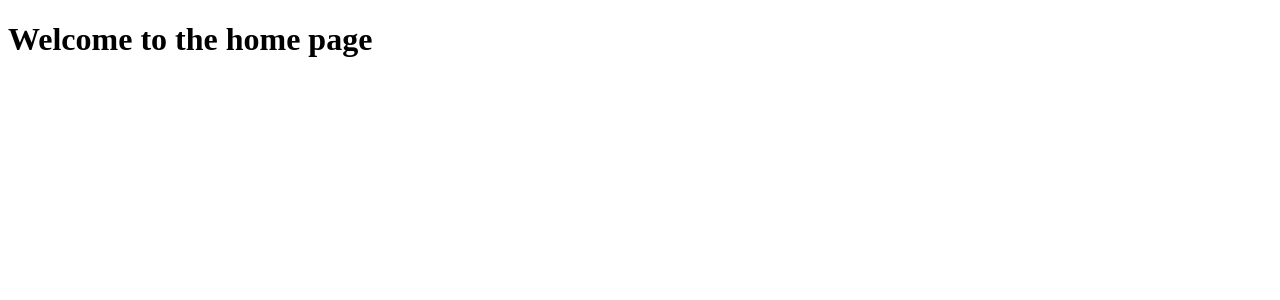
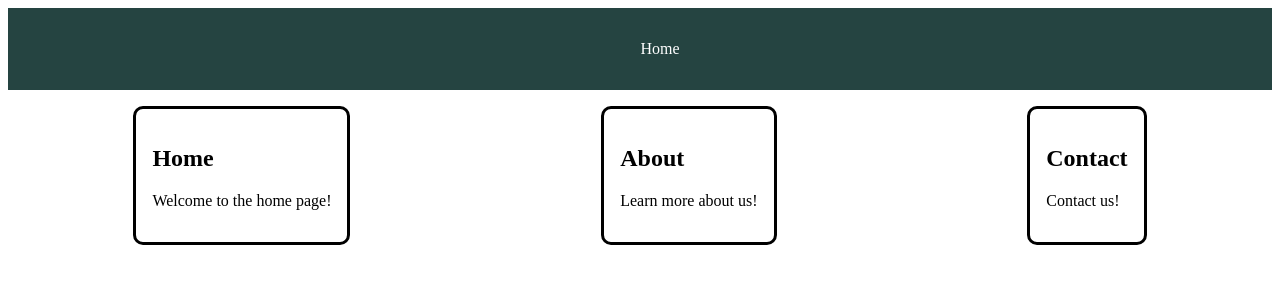
Before and after one commit to walliscode/ProcessNavigator, a Flask app: page / in a window 1280 px wide. Shown: the top 300 px of the page. Run offline with Flask 3, Linux system fonts and the light colour scheme.

Commit message:
added main template along with navbar

```diff
--- /dev/null
+++ b/process_navigator/static/styles.css
@@ -0,0 +1,33 @@
+/*set colour scheme for the app*/
+
+:root {
+  --add-button-color: #69995D;
+  --edit-button-color: #2E5077;
+  --delete-button-color: #D64550;
+  --app-color: #254441;
+
+}
+
+nav {
+  background-color: var(--app-color);
+  padding: 1rem;
+  text-align: center;
+}
+
+a {
+  color: white;
+  text-decoration: none;
+}
+
+.content {
+  display: flex;
+  flex-direction: row;
+  justify-content: space-around;
+}
+
+.form-container {
+  border-style: solid;
+  border-radius: 10px;
+  margin: 1rem;
+  padding: 1rem;
+}
--- /dev/null
+++ b/process_navigator/templates/base/main.html
@@ -0,0 +1,40 @@
+<!DOCTYPE html>
+<html lang="en">
+
+<head>
+  <meta charset="UTF-8">
+  <title></title>
+  <link rel="stylesheet" href="{{ url_for('static', filename='styles.css')}}">
+</head>
+
+{% include 'base/navbar.html' %}
+
+
+<section class="content">
+
+  <div class="form-container">
+    {% block form_1 %}
+
+    {% endblock %}
+
+  </div>
+  <div class="form-container">
+
+    {% block form_2 %}
+
+    {% endblock %}
+
+  </div>
+
+  <div class="form-container">
+
+    {% block form_3 %}
+
+    {% endblock %}
+  </div>
+
+
+
+</section>
+
+</html>
--- /dev/null
+++ b/process_navigator/templates/base/navbar.html
@@ -0,0 +1,5 @@
+<nav>
+  <ul>
+    <a href="{{ url_for('home.index') }}">Home</a>
+  </ul>
+</nav>
--- a/process_navigator/templates/home/index.html
+++ b/process_navigator/templates/home/index.html
@@ -1,11 +1,16 @@
-<!DOCTYPE html>
-<html>
-<head>
-    <title>Home Page</title>
-</head>
-<body>
-    <h1>Welcome to the home page</h1>
+{% extends 'base/main.html' %}
 
+{% block form_1 %}
+<h1>Home</h1>
+<p>Welcome to the home page!</p>
+{% endblock %}
 
-</body>
-</html>
+{% block form_2 %}
+<h1>About</h1>
+<p>Learn more about us!</p>
+{% endblock %}
+
+{% block form_3 %}
+<h1>Contact</h1>
+<p>Contact us!</p>
+{% endblock %}
```
